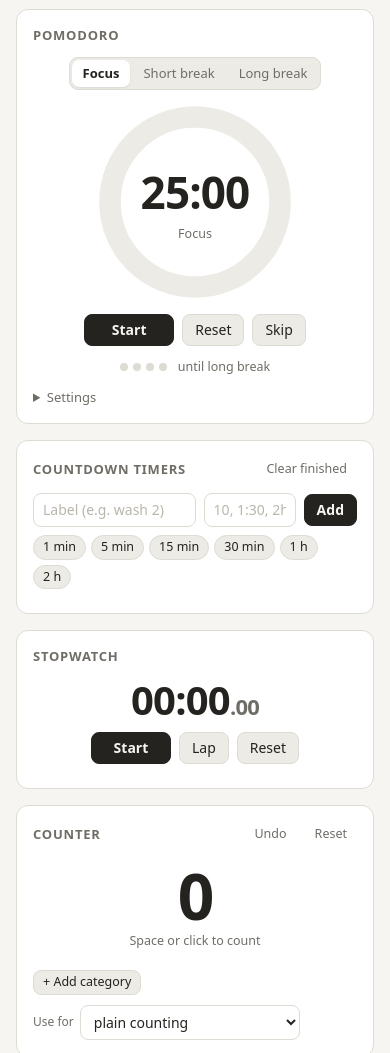
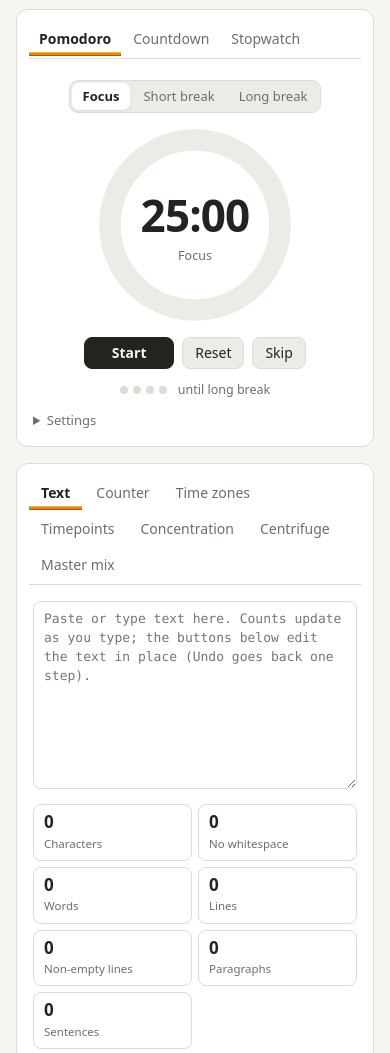
Before and after one commit to awesomeCells/tubeling, a plain HTML site: page tubeling.html in a window 390 px wide. Shown: the part 47-1100 px from the top of the page. Drawn offline with Linux system fonts and the light colour scheme.

Commit message:
Tabbed timer card; counter as a tool tab; reorder tabs
Pomodoro, countdowns and stopwatch share one card with tabs and keep
running in parallel; inactive tabs show their status and a ringing timer
brings up the Countdown tab. The counter moves into the right panel
(two columns while cell counting); counting keys only act while its tab
is open. Tool order: Text, Counter, Time zones, Timepoints, Concentration,
Centrifuge, Master mix. On phones the tank moves to the bottom.

Co-Authored-By: Claude Opus 5.5 <noreply@anthropic.com>

```diff
--- a/tubeling.html
+++ b/tubeling.html
@@ -38,6 +38,7 @@ header h1{font-size:24px;font-weight:700;margin:0;letter-spacing:-.01em;font-fam
 header .spacer{flex:1}
 main{max-width:1360px;margin:0 auto;padding:10px 20px 30px;display:grid;grid-template-columns:minmax(300px,390px) minmax(0,1fr);gap:16px;align-items:start}
 .col{display:flex;flex-direction:column;gap:16px;min-width:0}
+@media (max-width:900px){.col{display:contents}#hydra{order:3}}
 @media (max-width:900px){main{grid-template-columns:1fr;padding:8px 16px 24px} header{padding:14px 16px 4px;flex-wrap:nowrap;gap:4px} header .ghost{padding:4px 5px;white-space:nowrap;font-size:12px} header h1{font-size:20px} .brand svg{width:30px;height:30px}}
 .card{background:var(--card);border:1px solid var(--line);border-radius:var(--radius);padding:16px}
 .card-h{display:flex;align-items:center;gap:8px;margin-bottom:12px}
@@ -76,6 +77,18 @@ details[open] summary{margin-bottom:10px}
 .tabs button.on{color:var(--ink);font-weight:600;background:linear-gradient(var(--y) 0 33.3%,var(--o) 33.3% 66.6%,var(--r) 66.6%) bottom/100% 4px no-repeat}
 .pane{display:none;container-type:inline-size}
 .pane.on{display:block}
+.tpane{display:none}
+.tpane.on{display:block}
+#ttabs{margin-bottom:12px}
+#ttabs button{padding:8px 10px}
+.tst{font-size:11.5px;font-weight:500;color:var(--muted);font-variant-numeric:tabular-nums;margin-left:5px}
+.tst:empty{display:none}
+.tst.ring{color:var(--warn);font-weight:650}
+.ctr-wrap{display:grid;grid-template-columns:minmax(0,1fr);gap:16px 28px}
+.ctr-wrap.cell{grid-template-columns:minmax(0,1fr) minmax(0,1.1fr)}
+.ctr-wrap.cell #cCell{border-left:1px solid var(--line);padding-left:24px}
+.pane .ctr-main .big{font-size:84px}
+@container (max-width:620px){.ctr-wrap.cell{grid-template-columns:minmax(0,1fr)}.ctr-wrap.cell #cCell{border-left:0;padding-left:0;border-top:1px solid var(--line);padding-top:12px}}
 
 /* pomodoro */
 .pomo-body{display:flex;flex-direction:column;align-items:center;gap:12px}
@@ -247,9 +260,15 @@ tr.bad td:first-child{box-shadow:inset 3px 0 0 var(--warn)}
 
 <main>
 <div class="col">
-  <!-- POMODORO -->
-  <section class="card" id="pomo">
-    <div class="card-h"><h2>Pomodoro</h2><span class="sp"></span><span class="small muted" id="pomoToday"></span></div>
+  <!-- TIMERS: pomodoro, countdowns and stopwatch run independently; the tabs only switch what is shown -->
+  <section class="card" id="clock">
+    <div class="tabs" id="ttabs">
+      <button data-ttab="pomo">Pomodoro<span class="tst" id="tsPomo"></span></button>
+      <button data-ttab="cd">Countdown<span class="tst" id="tsCd"></span></button>
+      <button data-ttab="sw">Stopwatch<span class="tst" id="tsSw"></span></button>
+    </div>
+    <div class="tpane" data-tpane="pomo" id="pomo">
+      <div class="small muted" id="pomoToday" style="text-align:right;min-height:1em;margin:-6px 0 2px"></div>
       <div class="pomo-body">
         <div class="seg" id="pomoModes">
           <button data-mode="focus">Focus</button><button data-mode="short">Short break</button><button data-mode="long">Long break</button>
@@ -280,11 +299,8 @@ tr.bad td:first-child{box-shadow:inset 3px 0 0 var(--warn)}
           <label class="chk"><input type="checkbox" data-ps="notify"> Desktop notification</label>
         </div>
       </details>
-  </section>
-
-  <!-- LAB TIMERS -->
-  <section class="card" id="timers">
-    <div class="card-h"><h2>Countdown timers</h2><span class="sp"></span><button class="ghost small" id="tmClear" title="Remove finished timers">Clear finished</button></div>
+    </div>
+    <div class="tpane" data-tpane="cd" id="timers">
       <div class="row">
         <input id="tmLabel" placeholder="Label (e.g. wash 2)" style="flex:1 1 120px">
         <input id="tmDur" placeholder="10, 1:30, 2h" style="width:92px" title="Minutes (10), m:ss (1:30), h:mm:ss, or with units: 90s, 15m, 2h">
@@ -292,11 +308,10 @@ tr.bad td:first-child{box-shadow:inset 3px 0 0 var(--warn)}
       </div>
       <div class="chips" style="margin-top:8px" id="tmPresets"></div>
       <div id="tmList" style="margin-top:8px"></div>
-  </section>
-
-  <!-- STOPWATCH -->
-  <section class="card" id="stopwatch">
-    <div class="card-h"><h2>Stopwatch</h2><span class="sp"></span><span class="small muted" id="swSince"></span></div>
+      <div class="row" id="tmClearRow" style="justify-content:flex-end;margin-top:6px"><button class="ghost small" id="tmClear" title="Remove finished timers">Clear finished</button></div>
+    </div>
+    <div class="tpane" data-tpane="sw" id="stopwatch">
+      <div class="small muted" id="swSince" style="text-align:right;min-height:1em;margin:-6px 0 2px"></div>
       <div class="sw-t" id="swT">00:00<small>.00</small></div>
       <div class="row" style="justify-content:center;margin-top:10px">
         <button class="primary" id="swGo" style="min-width:80px">Start</button>
@@ -304,26 +319,56 @@ tr.bad td:first-child{box-shadow:inset 3px 0 0 var(--warn)}
         <button id="swReset">Reset</button>
       </div>
       <div class="laps" id="swLaps"></div>
+    </div>
   </section>
 
+  <!-- HYDRA TANK -->
+  <section class="card" id="hydra">
+    <div class="card-h"><h2>Hydra tank</h2><span class="sp"></span>
+      <button class="ghost small" id="hyAdd" title="Add a polyp">+ polyp</button>
+      <button class="ghost small" id="hyReset">Reset</button>
+    </div>
+    <canvas id="tank" aria-label="Hydra fishbowl minigame"></canvas>
+    <div class="row" style="justify-content:space-between;margin-top:8px">
+      <span class="small muted" id="hyStats"></span>
+      <span class="row" style="gap:6px"><button class="small ghost" id="hyClean" title="Remove dead and uneaten shrimp">Clean tank</button><button class="small" id="hyFeed">Feed artemia</button></span>
+    </div>
+    <div class="hint">Click the water to feed, click a polyp to poke it.</div>
+  </section>
+</div>
+
+<div class="col">
+  <section class="card" id="tools">
+    <div class="tabs" id="tabs">
+      <button data-tab="text">Text</button>
+      <button data-tab="counter">Counter</button>
+      <button data-tab="tz">Time zones</button>
+      <button data-tab="tp">Timepoints</button>
+      <button data-tab="conc">Concentration</button>
+      <button data-tab="cfg">Centrifuge</button>
+      <button data-tab="mm">Master mix</button>
+    </div>
+
     <!-- COUNTER -->
-  <section class="card" id="counter">
-    <div class="card-h"><h2>Counter</h2><span class="sp"></span>
-      <button class="ghost small" id="cUndo" title="Undo (Backspace)">Undo</button>
-      <button class="ghost small" id="cReset">Reset</button>
-    </div>
+    <div class="pane" data-pane="counter" id="counter">
+      <div class="ctr-wrap" id="cWrap">
+        <div>
           <div class="ctr-main" id="cMain" title="Click or press Space to count">
             <div class="big" id="cBig">0</div>
             <div class="nm" id="cName">Space to count</div>
           </div>
           <div id="cList"></div>
-    <div class="row" style="margin-top:8px;justify-content:space-between">
+          <div class="row" style="margin-top:8px">
             <button class="small" id="cAdd">+ Add category</button>
             <span class="small muted" id="cTotal"></span>
-    </div>
-    <div class="row" style="margin-top:10px">
-      <label class="f" style="flex-direction:row;align-items:center;gap:6px"><span>Use for</span><select id="cMode" style="max-width:220px"></select></label>
+            <span style="flex:1"></span>
+            <button class="ghost small" id="cUndo" title="Undo (Backspace)">Undo</button>
+            <button class="ghost small" id="cReset">Reset</button>
+          </div>
+          <div class="row" style="margin-top:10px;flex-wrap:nowrap">
+            <label class="f" style="flex-direction:row;align-items:center;gap:6px;min-width:0"><span>Use for</span><select id="cMode" style="max-width:240px;min-width:0"></select></label>
             <button class="ghost small" id="cInfo" title="Which squares to count" aria-expanded="false" hidden>?</button>
+          </div>
         </div>
         <div id="cCell" hidden>
           <div class="cc-scheme" id="cScheme" hidden></div>
@@ -336,32 +381,7 @@ tr.bad td:first-child{box-shadow:inset 3px 0 0 var(--warn)}
           <div class="answer" id="cRes" style="font-size:14px"></div>
           <label class="chk" id="cViabRow" hidden><input type="checkbox" id="cViab"> first row = live, second = dead</label>
         </div>
-  </section>
-
-  <!-- HYDRA TANK -->
-  <section class="card" id="hydra">
-    <div class="card-h"><h2>Hydra tank</h2><span class="sp"></span>
-      <button class="ghost small" id="hyAdd" title="Add a polyp">+ polyp</button>
-      <button class="ghost small" id="hyReset">Reset</button>
-    </div>
-    <canvas id="tank" aria-label="Hydra fishbowl minigame"></canvas>
-    <div class="row" style="justify-content:space-between;margin-top:8px">
-      <span class="small muted" id="hyStats"></span>
-      <span class="row" style="gap:6px"><button class="small ghost" id="hyClean" title="Remove dead and uneaten shrimp">Clean tank</button><button class="small" id="hyFeed">Feed artemia</button></span>
-    </div>
-    <div class="hint">Click the water to feed, click a polyp to poke it.</div>
-  </section>
-</div>
-
-<div class="col">
-  <section class="card" id="tools">
-    <div class="tabs" id="tabs">
-      <button data-tab="conc">Concentration</button>
-      <button data-tab="cfg">Centrifuge</button>
-      <button data-tab="mm">Master mix</button>
-      <button data-tab="text">Text</button>
-      <button data-tab="tz">Time zones</button>
-      <button data-tab="tp">Timepoints</button>
+      </div>
     </div>
 
     <!-- CONCENTRATION -->
@@ -1002,6 +1022,7 @@ function tRender() {
       <div class="tt" data-tt></div><div class="small muted" data-te style="text-align:right;align-self:end"></div>
       <div class="tb"><i data-tb></i></div>
     </div>`).join('');
+  $('#tmClearRow').hidden = !T.some(t => t.state === 'finished');
   if (editing) { const el = $(`#tmList .timer[data-id="${editing.id}"] .tl-in`); if (el) { el.focus(); try { el.setSelectionRange(editing.a, editing.b); } catch {} } }
   tTick();
 }
@@ -1022,7 +1043,7 @@ function tTick() {
   for (const t of T) if (t.state === 'running' && t.endAt <= Date.now()) {
     changed = true;
     if (Date.now() - t.endAt > 5 * 60000) { t.state = 'finished'; continue; } // ended long ago (page closed or computer asleep): just mark it
-    t.state = 'ringing'; t.rangAt = Date.now();
+    t.state = 'ringing'; t.rangAt = Date.now(); if (curTTab && curTTab !== 'cd') setTTab('cd'); // show its Dismiss button
     notify('Timer done: ' + t.label, 'Finished at ' + new Date(t.endAt).toLocaleTimeString('en-GB', { hour: '2-digit', minute: '2-digit' }));
   }
   if (changed) { tSave(); tRender(); return; }
@@ -1145,7 +1166,7 @@ function cellScheme(k) {
 }
 function cellUpdate() {
   const on = inCell(), cc = C.cell;
-  $('#cCell').hidden = !on; $('#cInfo').hidden = !on;
+  $('#cCell').hidden = !on; $('#cInfo').hidden = !on; $('#cWrap').classList.toggle('cell', on);
   if (!on) return;
   if (!$('#cScheme').hidden) $('#cScheme').innerHTML = cellScheme(cc.chamber);
   if (document.activeElement !== $('#cDil')) $('#cDil').value = cc.dil;
@@ -1195,20 +1216,22 @@ $('#cViab').addEventListener('change', () => { C.cell.viab = $('#cViab').checked
 const typing = el => el && (el.isContentEditable || /^(INPUT|TEXTAREA|SELECT)$/.test(el.tagName));
 document.addEventListener('keydown', e => {
   if (e.metaKey || e.ctrlKey || e.altKey || typing(e.target)) return;
+  if (e.key === 'p' || e.key === 'P') { pToggle(); return; }
+  if (curTab !== 'counter') return; // counting keys only while the counter is shown
   if (e.code === 'Space' || e.key === ' ') { e.preventDefault(); if (!e.repeat) cBump(C.active, 1); return; }
   if (e.key === 'Backspace') { e.preventDefault(); cUndo(); return; }
   if (e.key === '-' || e.key === '_') { cBump(C.active, -1); return; }
   if (/^[1-9]$/.test(e.key) && +e.key <= C.list.length) { cBump(+e.key - 1, 1); return; }
   if (e.key === 'ArrowDown' && C.list.length > 1) { e.preventDefault(); C.active = (C.active + 1) % C.list.length; cSave(); cRender(); return; }
   if (e.key === 'ArrowUp' && C.list.length > 1) { e.preventDefault(); C.active = (C.active - 1 + C.list.length) % C.list.length; cSave(); cRender(); return; }
-  if (e.key === 'p' || e.key === 'P') { pToggle(); return; }
   if (e.key === 'Enter' && inCell() && e.target.tagName !== 'BUTTON') { e.preventDefault(); cellNext(); return; }
 });
 // stop the space bar from also "clicking" whichever button has focus
-document.addEventListener('keyup', e => { if ((e.code === 'Space' || e.key === ' ') && !typing(e.target)) e.preventDefault(); });
+document.addEventListener('keyup', e => { if ((e.code === 'Space' || e.key === ' ') && !typing(e.target) && curTab === 'counter') e.preventDefault(); });
 
 /* ---------- tabs ---------- */
-function setTab(t) { $$('#tabs button').forEach(b => b.classList.toggle('on', b.dataset.tab === t)); $$('.pane').forEach(p => p.classList.toggle('on', p.dataset.pane === t)); store.set('tab', t); if (t === 'tz') tzRender(true); }
+let curTab = '';
+function setTab(t) { curTab = t; $$('#tabs button').forEach(b => b.classList.toggle('on', b.dataset.tab === t)); $$('.pane').forEach(p => p.classList.toggle('on', p.dataset.pane === t)); store.set('tab', t); if (t === 'tz') tzRender(true); }
 $$('#tabs button').forEach(b => b.onclick = () => setTab(b.dataset.tab));
 
 /* ---------- CONCENTRATION ---------- */
@@ -1791,6 +1814,23 @@ $('#tpHours').value = TP.hours;
   window.__tank = { get polyps() { return polyps; }, get food() { return food; }, st, addFood, fouled }; // for tests
 })();
 
+/* ---------- timer tabs ---------- */
+// Pomodoro, countdowns and stopwatch keep running whichever tab is shown; inactive tabs show their status.
+let curTTab = '';
+function setTTab(t) {
+  if (!$(`#ttabs button[data-ttab="${t}"]`)) t = 'pomo';
+  curTTab = t; $$('#ttabs button').forEach(b => b.classList.toggle('on', b.dataset.ttab === t));
+  $$('.tpane').forEach(p => p.classList.toggle('on', p.dataset.tpane === t)); store.set('ttab', t); ttStatus();
+}
+$$('#ttabs button').forEach(b => b.onclick = () => setTTab(b.dataset.ttab));
+function ttStatus() {
+  const set = (id, txt, ring = false) => { const el = $(id); if (el.textContent !== txt) el.textContent = txt; el.classList.toggle('ring', ring); };
+  set('#tsPomo', curTTab !== 'pomo' && P.st.running ? mmss(pRemaining(), false) : '');
+  const ringing = T.some(t => t.state === 'ringing'), run = T.filter(t => t.state === 'running').sort((a, b) => a.endAt - b.endAt);
+  set('#tsCd', ringing ? '⏰' : curTTab !== 'cd' && run.length ? mmss(tRem(run[0])) + (run.length > 1 ? ` +${run.length - 1}` : '') : '', ringing);
+  set('#tsSw', curTTab !== 'sw' && SW.running ? swFmt(swEl())[0] : '');
+}
+
 /* ---------- main loop ---------- */
 function updateTitle() {
   const ring = T.find(t => t.state === 'ringing'); if (ring) { document.title = `⏰ ${ring.label}`; return; } // a ringing timer wins: it is what you need to see from another tab
@@ -1805,7 +1845,7 @@ function soundHint() {
 $('#sndBtn').onclick = () => { audio(); setTimeout(() => { syncSched(); soundHint(); }, 100); };
 let lastSync = 0;
 function loop() {
-  pTick(); tTick(); tzRender(false); updateTitle(); soundHint();
+  pTick(); tTick(); tzRender(false); updateTitle(); soundHint(); ttStatus();
   if (Date.now() - lastSync > 5000) { lastSync = Date.now(); syncSched(); } // self-check: every running alarm is scheduled
 }
 setInterval(loop, 250);
@@ -1814,7 +1854,8 @@ document.addEventListener('visibilitychange', loop);
 /* ---------- init ---------- */
 pRender(); tRender(); cRender(); ccUpdate(); wUpdate(); rUpdate();
 swRender(); txRender(); mmRows(); mmCompute(); mmPlate(); tpSyncInputs(); tpRender();
-{ const t = store.get('tab', 'conc'); setTab($(`#tabs button[data-tab="${t}"]`) ? t : 'conc'); }
+{ const t = store.get('tab', 'text'); setTab($(`#tabs button[data-tab="${t}"]`) ? t : 'text'); }
+setTTab(T.some(t => t.state === 'ringing') ? 'cd' : store.get('ttab', 'pomo'));
 loop();
 </script>
 </body>
```
Lines whose indentation alone changed are shown as unchanged.
